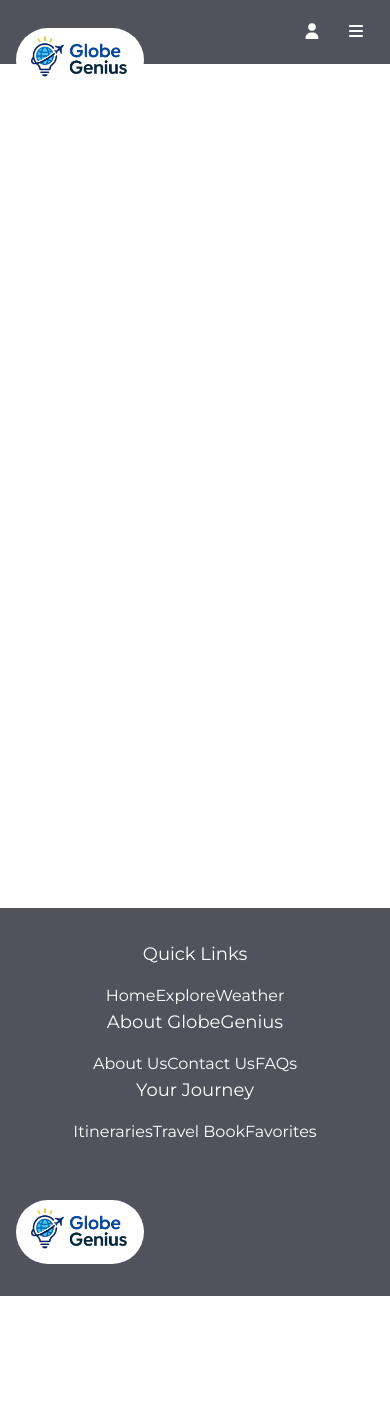
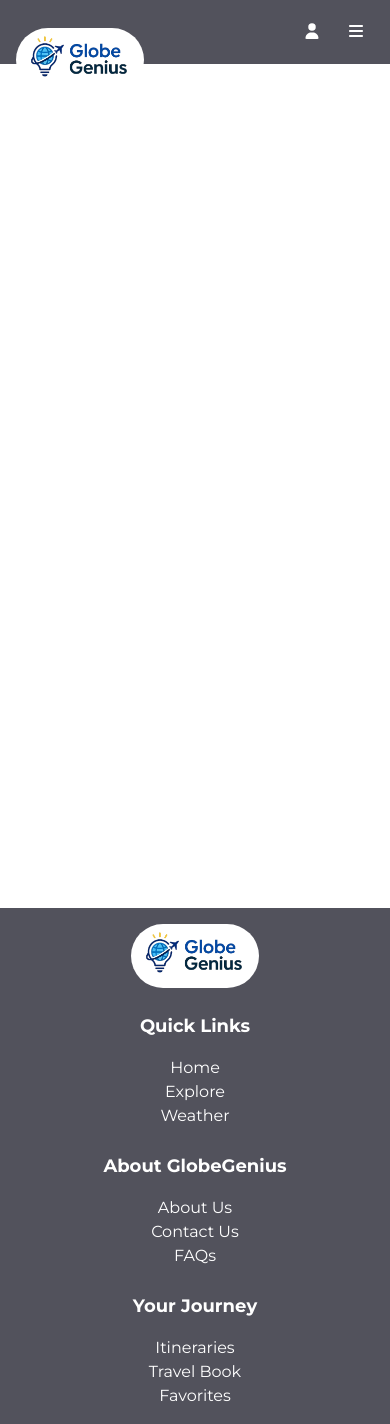
Before and after one commit to GlobeGeniusAI/GlobeGenius.AI, a Next.js app: page / in a window 390 px wide. Before the commit the page ends 1296 px from the top, so only its background shows below. Built offline with nearby package versions, Linux system fonts and the light colour scheme.

Commit message:
compelted mobil responsivness and both footer and header.Working on firebase auth

```diff
--- a/src/app/UI components/Logo.tsx
+++ b/src/app/UI components/Logo.tsx
@@ -2,7 +2,7 @@ import Image from "next/image";
 
 export function Logo() {
   return (
-    <div className="bg-white rounded-full overflow-hidden w-32 h-16 md:w-44 md:h-20 mt-14">
+    <div className="bg-white rounded-full overflow-hidden w-32 h-16 md:w-44 md:h-20">
       <Image
         src="/Logo.png"
         width={150}
--- a/src/components/Footer.tsx
+++ b/src/components/Footer.tsx
@@ -3,80 +3,87 @@ import Link from "next/link";
 
 export function Footer() {
   return (
-    <footer className="bg-zinc-600 text-white font-montserrat w-full py-8 mt-auto">
+    <footer className="bg-zinc-600 text-white font-montserrat w-full py-4 mt-auto">
       <div className="container mx-auto px-4">
-        <div className="grid grid-cols-1 sm:grid-cols-2 md:grid-cols-4">
-          <div className="text-center">
-            <h3 className="text-white mb-4 font-montserrat text-lg">
+        <div className="grid grid-cols-1 sm:grid-cols-2 md:grid-cols-4 gap-6">
+          <div className="flex items-center justify-center h-full order-1 sm:order-4 md:order-4">
+            <Link href="/" className="cursor-pointer">
+              <Logo />
+            </Link>
+          </div>
+          <div className="text-center order-2 sm:order-1 md:order-1">
+            <h3 className="font-bold block text-white mb-4 font-montserrat text-lg">
               Quick Links
             </h3>
-            <Link href="/" className="text-white font-montserrat text-base">
+            <Link
+              href="/"
+              className="hover:underline block text-white font-montserrat text-base"
+            >
               Home
             </Link>
             <Link
-              className="text-white font-montserrat text-base"
+              className="hover:underline block text-white font-montserrat text-base"
               href="/explore"
             >
               Explore
             </Link>
             <Link
               href="/weather"
-              className="text-white font-montserrat text-base"
+              className="hover:underline block text-white font-montserrat text-base"
             >
               Weather
             </Link>
           </div>
 
-          <div className="text-center">
-            <h3 className="mb-4 text-white font-montserrat text-lg">
+          {/* About GlobeGenius - third on mobile */}
+          <div className="text-center order-3 sm:order-2 md:order-2">
+            <h3 className="font-bold block mb-4 text-white font-montserrat text-lg">
               About GlobeGenius
             </h3>
             <div className="text-center">
               <Link
                 href="/about-us"
-                className="text-white font-montserrat text-base"
+                className="hover:underline block text-white font-montserrat text-base"
               >
                 About Us
               </Link>
               <Link
                 href="/contact-us"
-                className="text-white font-montserrat text-base"
+                className="hover:underline block text-white font-montserrat text-base"
               >
                 Contact Us
               </Link>
               <Link
                 href="/faq"
-                className="text-white font-montserrat text-base"
+                className="hover:underline block text-white font-montserrat text-base"
               >
                 FAQs
               </Link>
             </div>
           </div>
-          <div className="text-center">
-            <h3 className="mb-4 text-white font-montserrat text-lg">
+
+          <div className="text-center order-4 sm:order-3 md:order-3">
+            <h3 className="font-bold block mb-4 text-white font-montserrat text-lg">
               Your Journey
             </h3>
             <Link
               href="/itineraries"
-              className="text-white font-montserrat text-base"
+              className="hover:underline block text-white font-montserrat text-base"
             >
               Itineraries
             </Link>
             <Link
               href="/travel-book"
-              className="text-white font-montserrat text-base"
+              className="hover:underline block text-white font-montserrat text-base"
             >
               Travel Book
             </Link>
             <Link
               href="/favorites"
-              className="text-white font-montserrat text-base"
+              className="hover:underline block text-white font-montserrat text-base"
             >
               Favorites
             </Link>
-          </div>
-          <div className="text-center">
-            <Logo />
           </div>
         </div>
       </div>
--- a/src/components/Header.tsx
+++ b/src/components/Header.tsx
@@ -12,7 +12,7 @@ export function Header() {
   return (
     <>
       <nav className="px-4 md:px-10 lg:px-14 flex w-full bg-zinc-600 h-16 items-center justify-between">
-        <Link href="/" className="cursor-pointer">
+        <Link href="/" className="cursor-pointer mt-14">
           <Logo />
         </Link>
         <div className="hidden md:flex items-center ml-14">
```
